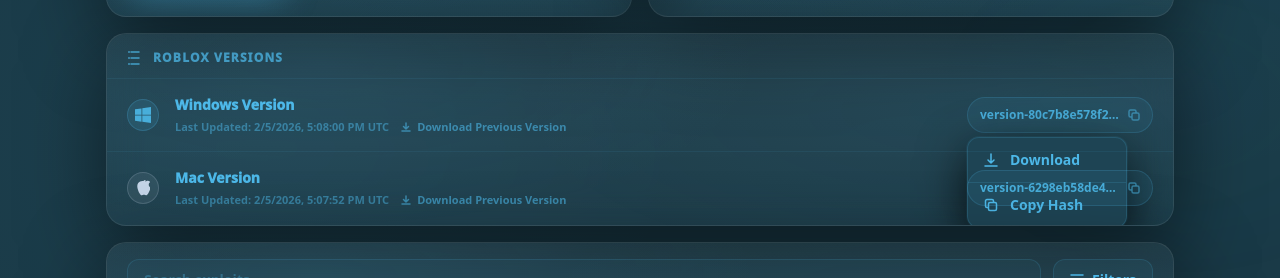
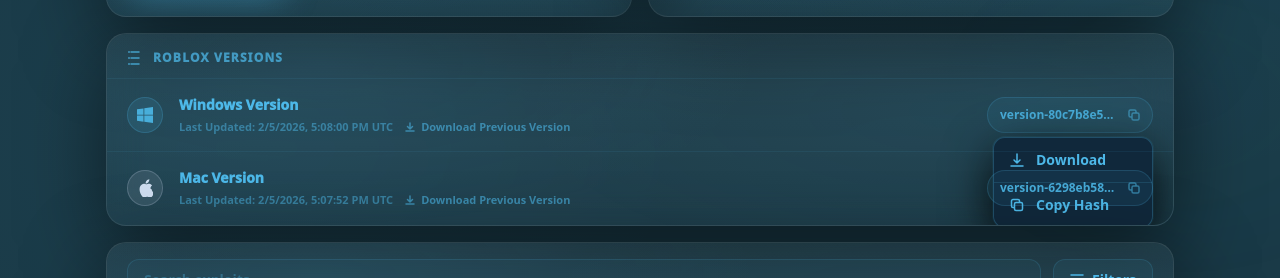
Before and after one commit to roesploits/Tracker-Roesploits, a Next.js app: page / in a window 1280 px wide. Both pictures are taken after a click on the button "version-80c7b8e578f241ff". Shown: the part 436-714 px from the top of the page. Built offline with nearby package versions, Linux system fonts and the light colour scheme; no server answers.

Commit message:
fix: update versions-card.tsx

```diff
--- a/components/tracker/versions-card.tsx
+++ b/components/tracker/versions-card.tsx
@@ -34,11 +34,12 @@ function PlatformIcon({ name }: { name: string }) {
       ),
     },
     Mac: {
-      bg: "rgba(224,236,255,0.08)",
-      border: "rgba(224,236,255,0.16)",
+      bg: "rgba(224,236,255,0.10)",
+      border: "rgba(224,236,255,0.20)",
       icon: (
-        <svg width="14" height="16" viewBox="0 0 14 17" fill="rgba(224,236,255,0.85)">
-          <path d="M13.2 13.1c-.3.7-.7 1.3-1.1 1.8-.6.8-1.1 1.3-1.5 1.3-.3 0-.7-.1-1.2-.3-.5-.2-1-.3-1.4-.3-.5 0-.9.1-1.4.3-.5.2-.9.3-1.2.3-.5 0-1-.6-1.6-1.4C2.9 13.6 2.2 12 1.7 10.5c-.5-1.3-.8-2.6-.8-3.8 0-1.4.3-2.6 1-3.5.5-.7 1.2-1.2 2-1.6.8-.4 1.6-.6 2.4-.6.4 0 1 .1 1.6.3.6.2 1 .3 1.2.3.2 0 .6-.1 1.3-.4.6-.2 1.2-.3 1.6-.3 1.2.1 2.1.5 2.7 1.4-1.1.6-1.6 1.5-1.6 2.7 0 .9.3 1.7.9 2.3.5.5 1 .7 1.5.8-.1.4-.3.8-.5 1.2zM9.7.3c0 .7-.3 1.4-.8 2-.6.7-1.3 1.1-2.2 1-.0-.1-.0-.2-.0-.3 0-.7.3-1.4.8-2 .3-.3.6-.5 1-.7.4-.2.8-.3 1.2-.3v.3z" />
+        // Apple logo — correct proportional SVG
+        <svg width="15" height="18" viewBox="0 0 15 18" fill="rgba(224,236,255,0.90)">
+          <path d="M12.42 9.56c-.02-1.96 1.6-2.9 1.67-2.95-1.28-1.88-2.74-1.96-2.78-1.97-1.18-.12-2.3.7-2.9.7-.6 0-1.52-.69-2.5-.67C4.5 4.7 3.1 5.6 2.33 7.0 .76 9.84 1.9 14.0 3.42 16.3c.76 1.1 1.66 2.33 2.85 2.28 1.14-.05 1.57-.74 2.95-.74 1.37 0 1.76.74 2.96.72 1.23-.02 2.01-1.12 2.76-2.23.87-1.28 1.23-2.52 1.25-2.58-.03-.01-2.4-.92-2.42-3.19zM10.37 3.2C11 2.42 11.43 1.35 11.3.26c-.92.04-2.04.62-2.7 1.39-.59.68-1.11 1.77-.97 2.81.97.08 1.97-.5 2.74-1.26z"/>
         </svg>
       ),
     },
@@ -55,8 +56,8 @@ function PlatformIcon({ name }: { name: string }) {
       bg: "rgba(47,125,255,0.12)",
       border: "rgba(47,125,255,0.20)",
       icon: (
-        <svg width="14" height="16" viewBox="0 0 14 17" fill="rgba(47,125,255,0.9)">
-          <path d="M13.2 13.1c-.3.7-.7 1.3-1.1 1.8-.6.8-1.1 1.3-1.5 1.3-.3 0-.7-.1-1.2-.3-.5-.2-1-.3-1.4-.3-.5 0-.9.1-1.4.3-.5.2-.9.3-1.2.3-.5 0-1-.6-1.6-1.4C2.9 13.6 2.2 12 1.7 10.5c-.5-1.3-.8-2.6-.8-3.8 0-1.4.3-2.6 1-3.5.5-.7 1.2-1.2 2-1.6.8-.4 1.6-.6 2.4-.6.4 0 1 .1 1.6.3.6.2 1 .3 1.2.3.2 0 .6-.1 1.3-.4.6-.2 1.2-.3 1.6-.3 1.2.1 2.1.5 2.7 1.4-1.1.6-1.6 1.5-1.6 2.7 0 .9.3 1.7.9 2.3.5.5 1 .7 1.5.8-.1.4-.3.8-.5 1.2zM9.7.3c0 .7-.3 1.4-.8 2-.6.7-1.3 1.1-2.2 1-.0-.1-.0-.2-.0-.3 0-.7.3-1.4.8-2 .3-.3.6-.5 1-.7.4-.2.8-.3 1.2-.3v.3z" />
+        <svg width="15" height="18" viewBox="0 0 15 18" fill="rgba(47,125,255,0.9)">
+          <path d="M12.42 9.56c-.02-1.96 1.6-2.9 1.67-2.95-1.28-1.88-2.74-1.96-2.78-1.97-1.18-.12-2.3.7-2.9.7-.6 0-1.52-.69-2.5-.67C4.5 4.7 3.1 5.6 2.33 7.0 .76 9.84 1.9 14.0 3.42 16.3c.76 1.1 1.66 2.33 2.85 2.28 1.14-.05 1.57-.74 2.95-.74 1.37 0 1.76.74 2.96.72 1.23-.02 2.01-1.12 2.76-2.23.87-1.28 1.23-2.52 1.25-2.58-.03-.01-2.4-.92-2.42-3.19zM10.37 3.2C11 2.42 11.43 1.35 11.3.26c-.92.04-2.04.62-2.7 1.39-.59.68-1.11 1.77-.97 2.81.97.08 1.97-.5 2.74-1.26z"/>
         </svg>
       ),
     },
@@ -65,7 +66,7 @@ function PlatformIcon({ name }: { name: string }) {
   const i = iconMap[name] || { bg: "rgba(255,255,255,0.06)", border: "rgba(255,255,255,0.10)", icon: null }
   return (
     <div
-      className="w-8 h-8 rounded-lg flex items-center justify-center flex-shrink-0"
+      className="w-9 h-9 rounded-lg flex items-center justify-center flex-shrink-0"
       style={{ background: i.bg, border: `1px solid ${i.border}` }}
     >
       {i.icon}
@@ -96,13 +97,9 @@ function VersionDropdown({
     return () => document.removeEventListener("mousedown", handleClickOutside)
   }, [onClose])
 
-  // Generate download URL based on platform
   function getDownloadUrl(ver: string, plat: string) {
-    if (plat === "Windows") {
-      return `https://setup.rbxcdn.com/${ver}-RobloxApp.zip`
-    } else if (plat === "Mac") {
-      return `https://setup.rbxcdn.com/mac/${ver}-RobloxPlayer.zip`
-    }
+    if (plat === "Windows") return `https://setup.rbxcdn.com/${ver}-RobloxApp.zip`
+    if (plat === "Mac") return `https://setup.rbxcdn.com/mac/${ver}-RobloxPlayer.zip`
     return null
   }
 
@@ -111,8 +108,11 @@ function VersionDropdown({
   return (
     <div
       ref={dropdownRef}
-      className="absolute top-full left-0 mt-1 z-[100] min-w-[160px] rounded-xl border border-[rgba(77,184,232,0.25)] bg-[#1a3a47] shadow-[0_16px_48px_rgba(0,0,0,0.8),0_0_0_1px_rgba(77,184,232,0.1)] overflow-hidden"
+      className="absolute top-full right-0 mt-1 z-[200] min-w-[160px] rounded-xl overflow-hidden"
       style={{
+        background: "#0d1f30",
+        border: "1px solid rgba(77,184,232,0.30)",
+        boxShadow: "0 16px 48px rgba(0,0,0,0.9), 0 0 0 1px rgba(77,184,232,0.10)",
         animation: "fadeInScale 0.15s ease-out",
       }}
     >
@@ -120,10 +120,11 @@ function VersionDropdown({
         <a
           href={downloadUrl}
           download
-          className="flex items-center gap-3 px-4 py-3 text-sm font-[700] text-[#4DB8E8] bg-[rgba(77,184,232,0.08)] hover:bg-[rgba(77,184,232,0.15)] transition-colors cursor-pointer block w-full no-underline"
-          onClick={(e) => {
-            e.stopPropagation()
-          }}
+          className="flex items-center gap-3 px-4 py-3 text-sm font-[700] text-[#4DB8E8] no-underline transition-colors block w-full"
+          style={{ background: "rgba(77,184,232,0.06)" }}
+          onMouseEnter={e => (e.currentTarget.style.background = "rgba(77,184,232,0.14)")}
+          onMouseLeave={e => (e.currentTarget.style.background = "rgba(77,184,232,0.06)")}
+          onClick={e => e.stopPropagation()}
         >
           <svg width="14" height="14" viewBox="0 0 14 14" fill="none" stroke="currentColor" strokeWidth="1.5">
             <path d="M7 1v9m0 0l-3-3m3 3l3-3M1 13h12" strokeLinecap="round" strokeLinejoin="round" />
@@ -133,13 +134,19 @@ function VersionDropdown({
       )}
       <button
         type="button"
-        onClick={(e) => {
+        onClick={e => {
           e.preventDefault()
           e.stopPropagation()
           onCopy()
           onClose()
         }}
-        className="flex items-center gap-3 px-4 py-3 text-sm font-[700] text-[#4DB8E8] bg-[rgba(77,184,232,0.08)] hover:bg-[rgba(77,184,232,0.15)] transition-colors cursor-pointer w-full text-left border-t border-[rgba(77,184,232,0.15)]"
+        className="flex items-center gap-3 px-4 py-3 text-sm font-[700] text-[#4DB8E8] cursor-pointer w-full text-left transition-colors"
+        style={{
+          background: "rgba(77,184,232,0.06)",
+          borderTop: "1px solid rgba(77,184,232,0.15)",
+        }}
+        onMouseEnter={e => (e.currentTarget.style.background = "rgba(77,184,232,0.14)")}
+        onMouseLeave={e => (e.currentTarget.style.background = "rgba(77,184,232,0.06)")}
       >
         <svg width="14" height="14" viewBox="0 0 14 14" fill="none" stroke="currentColor" strokeWidth="1.5">
           <rect x="4.5" y="4.5" width="8" height="8" rx="1.5" />
@@ -173,7 +180,7 @@ export function VersionsCard({ versions }: { versions: VersionData }) {
       pastValue: past.Mac,
       pastDate: past.MacDate,
     },
-  ].filter((r) => r.value)
+  ].filter(r => r.value)
 
   function copyText(text: string) {
     navigator.clipboard.writeText(text).then(() => {
@@ -183,11 +190,8 @@ export function VersionsCard({ versions }: { versions: VersionData }) {
   }
 
   function getDownloadUrl(ver: string, plat: string) {
-    if (plat === "Windows") {
-      return `https://setup.rbxcdn.com/${ver}-RobloxApp.zip`
-    } else if (plat === "Mac") {
-      return `https://setup.rbxcdn.com/mac/${ver}-RobloxPlayer.zip`
-    }
+    if (plat === "Windows") return `https://setup.rbxcdn.com/${ver}-RobloxApp.zip`
+    if (plat === "Mac") return `https://setup.rbxcdn.com/mac/${ver}-RobloxPlayer.zip`
     return null
   }
 
@@ -212,7 +216,7 @@ export function VersionsCard({ versions }: { versions: VersionData }) {
           </div>
 
           {/* Version Rows */}
-          <div className="flex flex-col gap-0 divide-y divide-[rgba(77,184,232,0.08)]">
+          <div className="flex flex-col divide-y divide-[rgba(77,184,232,0.08)]">
             {rows.map((row, i) => (
               <div
                 key={row.name}
@@ -247,13 +251,17 @@ export function VersionsCard({ versions }: { versions: VersionData }) {
                   </div>
 
                   {/* Version chip with dropdown */}
-                  <div className="relative">
+                  <div className="relative flex-shrink-0">
                     <button
                       type="button"
                       onClick={() => setOpenDropdown(openDropdown === row.name ? null : row.name)}
-                      className="flex items-center gap-2 px-3 py-2 rounded-lg border border-[rgba(77,184,232,0.18)] bg-[rgba(77,184,232,0.08)] text-[12px] font-[800] text-[rgba(77,184,232,0.90)] cursor-pointer select-none transition-all duration-150 hover:border-[rgba(77,184,232,0.35)] hover:bg-[rgba(77,184,232,0.12)]"
+                      className="flex items-center gap-2 px-3 py-2 rounded-lg text-[12px] font-[800] text-[rgba(77,184,232,0.90)] cursor-pointer select-none transition-all duration-150 hover:border-[rgba(77,184,232,0.35)]"
+                      style={{
+                        border: "1px solid rgba(77,184,232,0.18)",
+                        background: "rgba(77,184,232,0.08)",
+                      }}
                     >
-                      <span className="truncate max-w-[140px]">{row.value}</span>
+                      <span className="truncate max-w-[120px]">{row.value}</span>
                       <svg width="12" height="12" viewBox="0 0 12 12" fill="none" stroke="currentColor" strokeWidth="1.5" className="flex-shrink-0 opacity-60">
                         <rect x="4" y="4" width="7" height="7" rx="1.5" />
                         <path d="M8 4V2.5A1.5 1.5 0 006.5 1H2.5A1.5 1.5 0 001 2.5v4A1.5 1.5 0 002.5 8H4" />
@@ -278,7 +286,7 @@ export function VersionsCard({ versions }: { versions: VersionData }) {
 
       {/* Toast */}
       {toast && (
-        <div className="fixed left-1/2 -translate-x-1/2 bottom-5 px-4 py-2.5 rounded-full border border-[rgba(77,184,232,0.25)] bg-[rgba(26,58,71,0.95)] shadow-[0_16px_48px_rgba(0,0,0,0.6)] text-[#4DB8E8] font-[900] text-sm z-[9999] animate-[fade-in-up_0.2s_ease-out]">
+        <div className="fixed left-1/2 -translate-x-1/2 bottom-5 px-4 py-2.5 rounded-full border border-[rgba(77,184,232,0.25)] bg-[rgba(13,31,48,0.98)] shadow-[0_16px_48px_rgba(0,0,0,0.6)] text-[#4DB8E8] font-[900] text-sm z-[9999] animate-[fade-in-up_0.2s_ease-out]">
           {toast}
         </div>
       )}
```
